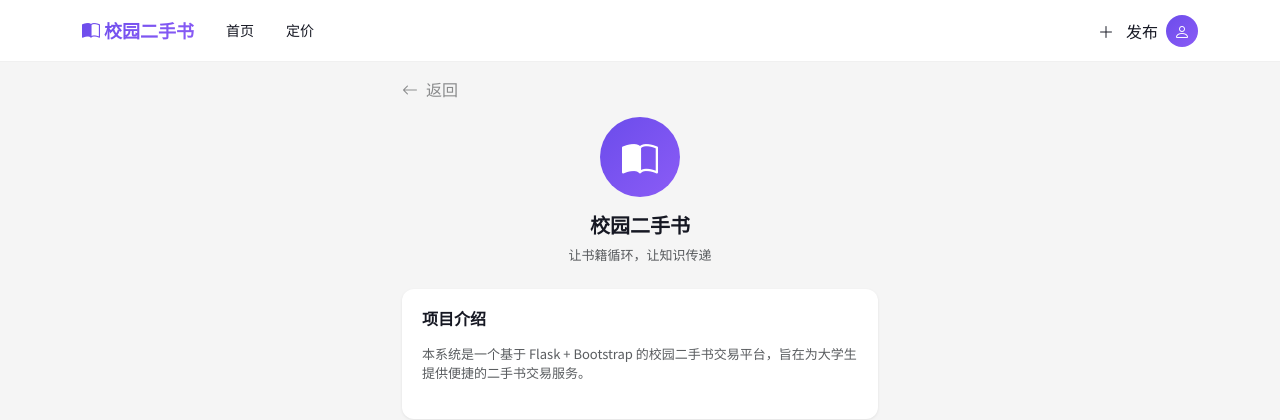
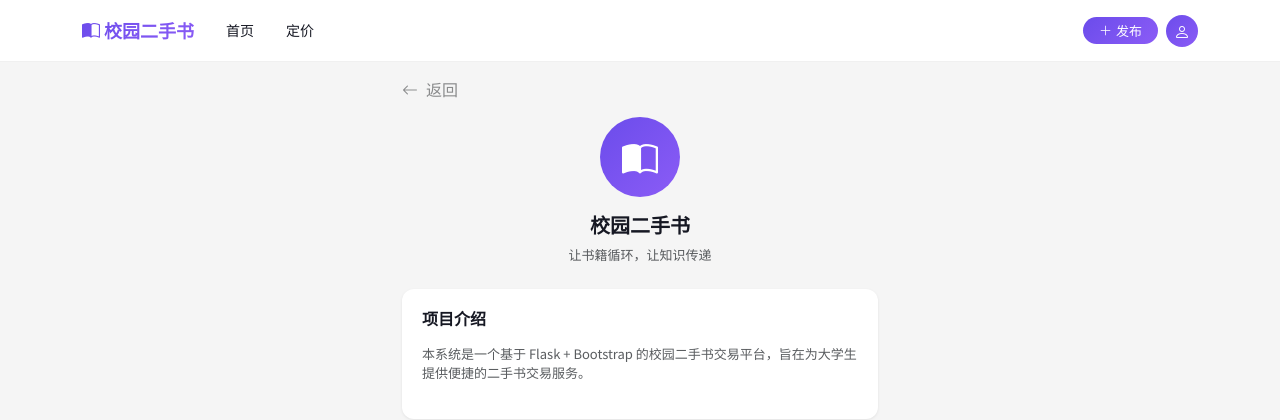
Before and after one commit to Qi-Cao/campus-book-trading, a Flask app: page /about in a window 1280 px wide. Shown: the top 420 px of the page. Run offline with Flask 3, Linux system fonts and the light colour scheme; the visitor is signed in with stand-in values (Sample User, id 1).

Commit message:
恢复导航栏发布按钮

```diff
--- a/app/templates/base.html
+++ b/app/templates/base.html
@@ -347,6 +347,7 @@
 
                 <div class="d-flex gap-2 align-items-center">
                     {% if current_user.is_authenticated %}
+                    <a href="{{ url_for('books.create') }}" class="btn btn-tiktok py-1 px-3" style="font-size: 13px;">
                         <i class="bi bi-plus-lg me-1"></i>发布
                     </a>
                     <div class="dropdown">
```
